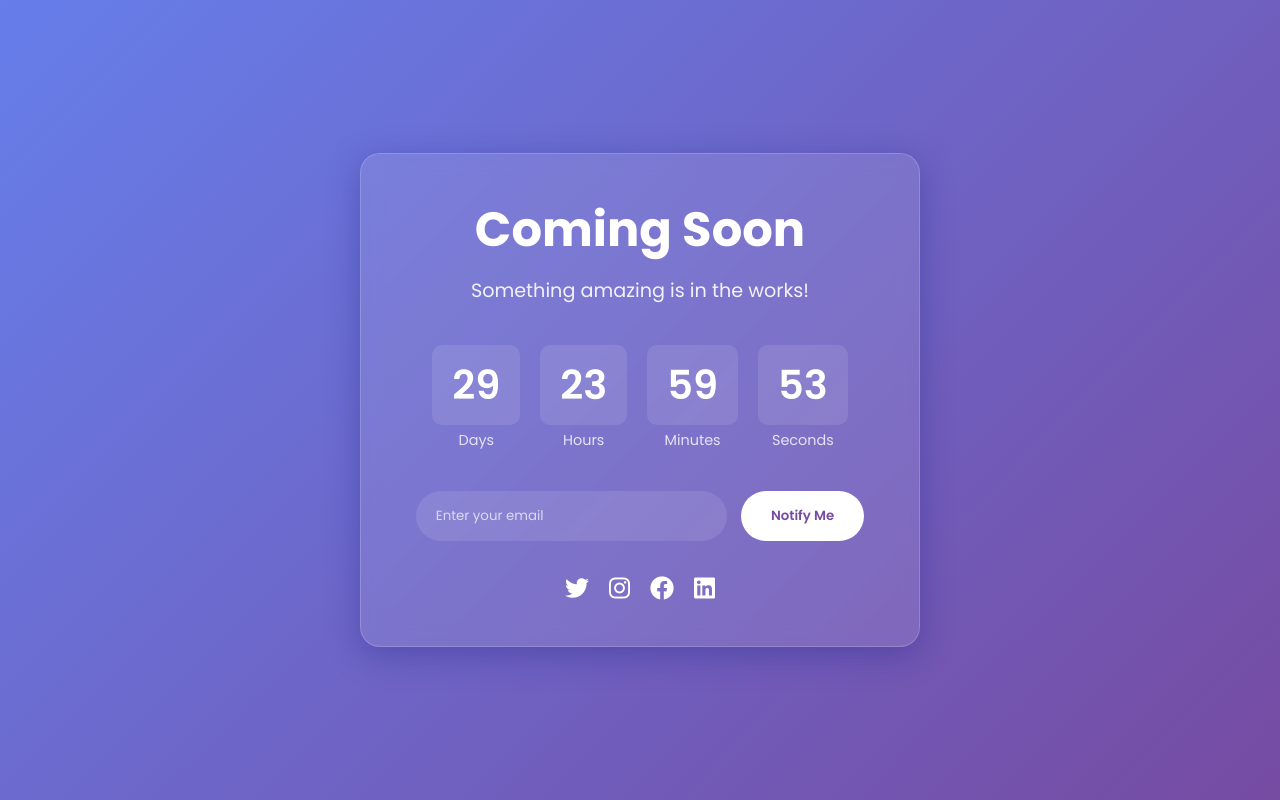
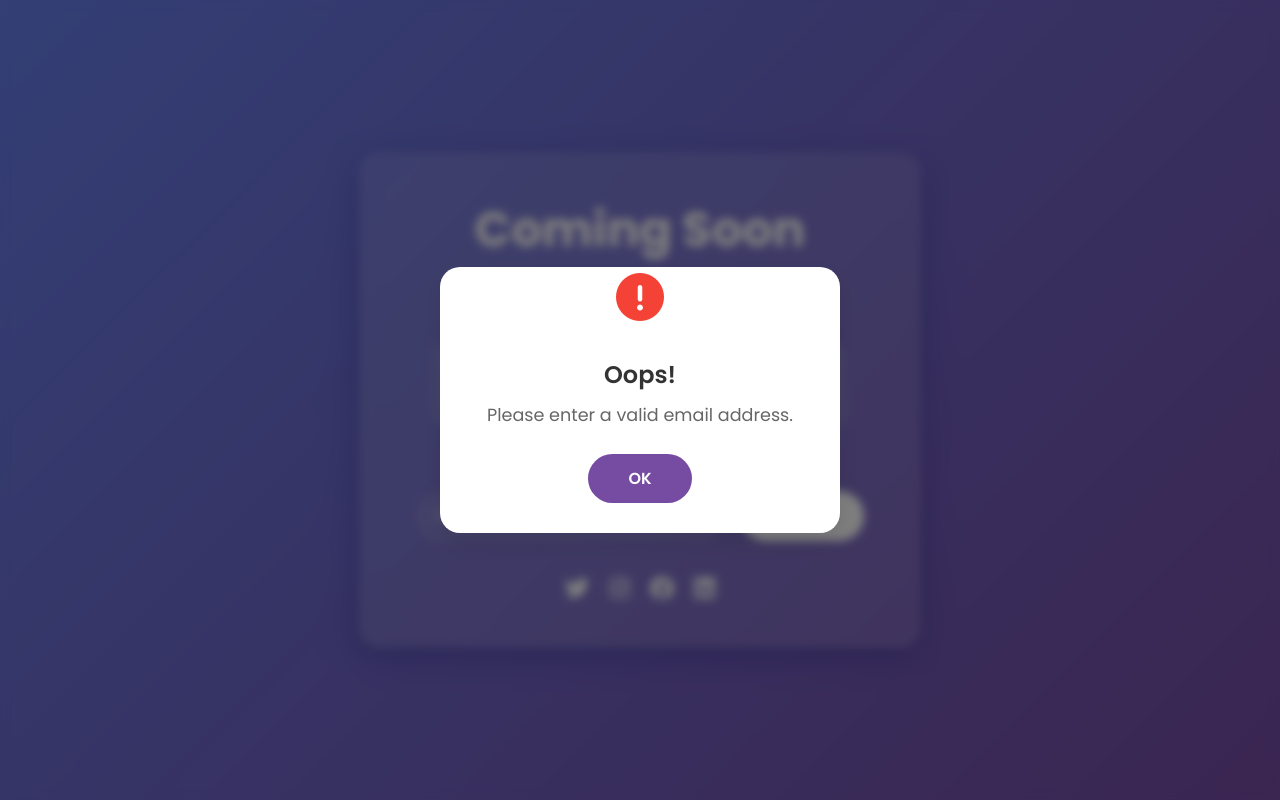
Before and after one commit to makindiilete/comingsoon, a plain HTML site: page index.html in a window 1280 px wide. Both pictures are taken after a click on the button "Notify Me". Drawn offline with Linux system fonts and the light colour scheme.

Commit message:
feat: Add beautiful modal notification system with centered icons
* feat: Replace alerts with modal notifications

* feat: Add modal HTML and CSS components

* feat: Enhance modal with beautiful design and icons

* fix: Fix modal icons showing simultaneously

* fix: Center modal icons horizontally

```diff
--- a/index.html
+++ b/index.html
@@ -52,6 +52,20 @@
         </div>
       </div>
     </div>
+
+    <!-- Modal -->
+    <div id="notificationModal" class="modal">
+      <div class="modal-content">
+        <div class="modal-icon">
+          <i class="fas fa-check-circle success-icon"></i>
+          <i class="fas fa-exclamation-circle error-icon"></i>
+        </div>
+        <h3 class="modal-title"></h3>
+        <p class="modal-message"></p>
+        <button class="modal-close-btn">OK</button>
+      </div>
+    </div>
+
     <script src="script.js"></script>
   </body>
 </html>
--- a/script.js
+++ b/script.js
@@ -1,5 +1,35 @@
 // Set the launch date (1 month from now)
 const launchDate = new Date(Date.now() + 30 * 24 * 60 * 60 * 1000);
+
+// Modal functionality
+const modal = document.getElementById("notificationModal");
+const modalTitle = document.querySelector(".modal-title");
+const modalMessage = document.querySelector(".modal-message");
+const modalCloseBtn = document.querySelector(".modal-close-btn");
+
+function showModal(message, type = "success") {
+  // First remove any existing classes
+  modal.classList.remove("success", "error");
+
+  const title = type === "success" ? "Success!" : "Oops!";
+  modalTitle.textContent = title;
+  modalMessage.textContent = message;
+
+  // Add new classes
+  modal.classList.add("show", type);
+}
+
+function hideModal() {
+  modal.classList.remove("show", "success", "error");
+}
+
+// Close modal when clicking the close button or outside the modal
+modalCloseBtn.addEventListener("click", hideModal);
+window.addEventListener("click", (e) => {
+  if (e.target === modal) {
+    hideModal();
+  }
+});
 
 // Update countdown every second
 function updateCountdown() {
@@ -52,10 +82,13 @@ subscribeBtn.addEventListener("click", () => {
   const email = emailInput.value.trim();
   if (email && /^[^\s@]+@[^\s@]+\.[^\s@]+$/.test(email)) {
     // Here you would typically send this to your backend
-    alert("Thank you for subscribing! We'll notify you when we launch.");
+    showModal(
+      "Thank you for subscribing! We'll notify you when we launch.",
+      "success"
+    );
     emailInput.value = "";
   } else {
-    alert("Please enter a valid email address.");
+    showModal("Please enter a valid email address.", "error");
   }
 });
 
--- a/styles.css
+++ b/styles.css
@@ -135,6 +135,108 @@ body {
   opacity: 0.8;
 }
 
+/* Modal Styles */
+.modal {
+  display: none;
+  position: fixed;
+  top: 0;
+  left: 0;
+  width: 100%;
+  height: 100%;
+  background: rgba(0, 0, 0, 0.5);
+  backdrop-filter: blur(5px);
+  z-index: 1000;
+  opacity: 0;
+  transition: opacity 0.3s ease;
+}
+
+.modal.show {
+  display: flex;
+  align-items: center;
+  justify-content: center;
+  opacity: 1;
+}
+
+.modal-content {
+  background: white;
+  padding: 30px;
+  border-radius: 20px;
+  max-width: 400px;
+  width: 90%;
+  position: relative;
+  transform: translateY(-20px);
+  transition: transform 0.3s ease;
+  text-align: center;
+  box-shadow: 0 10px 25px rgba(0, 0, 0, 0.1);
+}
+
+.modal.show .modal-content {
+  transform: translateY(0);
+}
+
+.modal-icon {
+  font-size: 48px;
+  margin-bottom: 20px;
+  display: flex;
+  justify-content: center;
+  align-items: center;
+  width: 100%;
+}
+
+.success-icon,
+.error-icon {
+  display: none;
+  position: absolute;
+  left: 50%;
+  transform: translateX(-50%);
+}
+
+.modal.success .success-icon {
+  display: block;
+  color: #4caf50;
+  animation: scaleIn 0.3s ease;
+}
+
+.modal.error .error-icon {
+  display: block;
+  color: #f44336;
+  animation: scaleIn 0.3s ease;
+}
+
+.modal-title {
+  color: #333;
+  font-size: 1.5rem;
+  margin-bottom: 10px;
+  font-weight: 600;
+  margin-top: 60px;
+}
+
+.modal-message {
+  color: #666;
+  font-size: 1.1rem;
+  margin-bottom: 25px;
+  line-height: 1.5;
+}
+
+.modal-close-btn {
+  background: #764ba2;
+  color: white;
+  border: none;
+  padding: 12px 40px;
+  border-radius: 25px;
+  font-size: 1rem;
+  font-weight: 600;
+  cursor: pointer;
+  transition: all 0.3s ease;
+  outline: none;
+}
+
+.modal-close-btn:hover {
+  background: #667eea;
+  transform: translateY(-2px);
+  box-shadow: 0 5px 15px rgba(0, 0, 0, 0.2);
+}
+
 @keyframes fadeIn {
   from {
     opacity: 0;
@@ -200,4 +302,23 @@ body {
   .subscribe-btn {
     width: 100%;
   }
+
+  .modal-content {
+    width: 95%;
+    margin: 0 10px;
+    padding: 25px;
+  }
+
+  .modal-icon {
+    font-size: 42px;
+  }
+
+  .modal-title {
+    font-size: 1.3rem;
+    margin-top: 50px;
+  }
+
+  .modal-message {
+    font-size: 1rem;
+  }
 }
```
